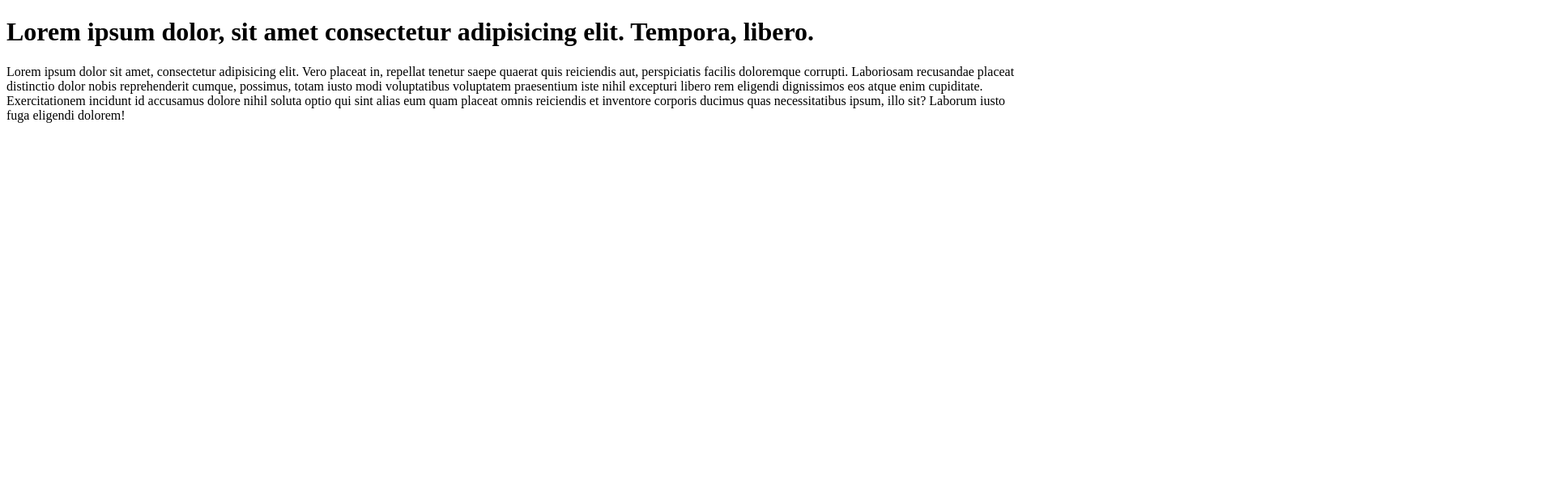
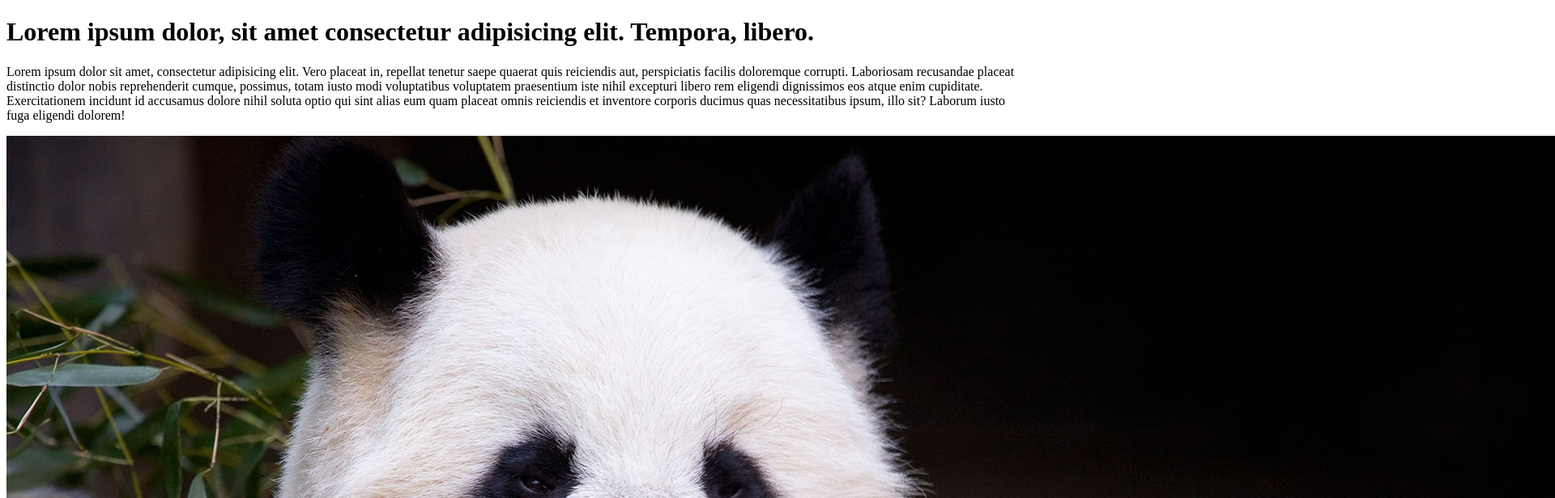
Before and after one commit to Fayzullaev99/bootstrap_dark, a plain HTML site: page index.html in a window 1280 px wide. Shown: the top 616 px of the page at 81% size, 1920 px wide, since content can reach past the window. Drawn offline with Linux system fonts and the light colour scheme.

Commit message:
add image

```diff
--- a/index.html
+++ b/index.html
@@ -9,5 +9,6 @@
 <body>
     <h1>Lorem ipsum dolor, sit amet consectetur adipisicing elit. Tempora, libero.</h1>
     <p>Lorem ipsum dolor sit amet, consectetur adipisicing elit. Vero placeat in, repellat tenetur saepe quaerat quis reiciendis aut, perspiciatis facilis doloremque corrupti. Laboriosam recusandae placeat distinctio dolor nobis reprehenderit cumque, possimus, totam iusto modi voluptatibus voluptatem praesentium iste nihil excepturi libero rem eligendi dignissimos eos atque enim cupiditate. Exercitationem incidunt id accusamus dolore nihil soluta optio qui sint alias eum quam placeat omnis reiciendis et inventore corporis ducimus quas necessitatibus ipsum, illo sit? Laborum iusto fuga eligendi dolorem!</p>
+    <img src="./images/panda.jpg" alt="panda">
 </body>
 </html>
```
Also changed, not shown: images/panda.jpg (added).
